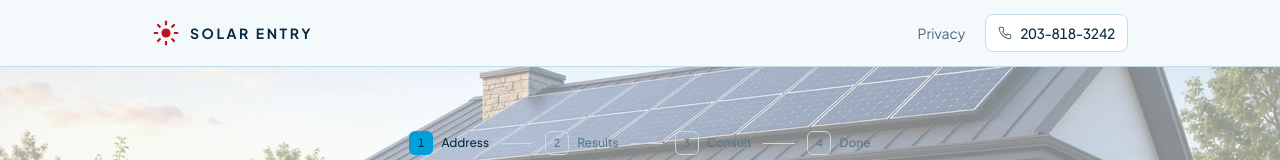
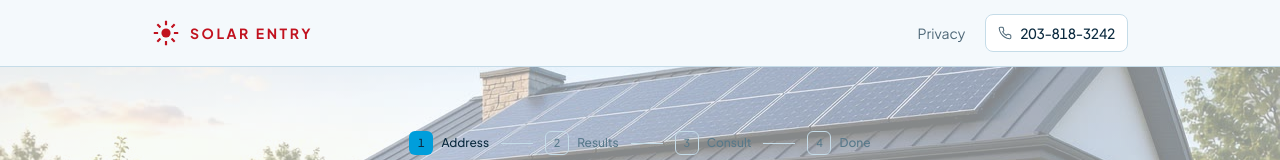
Before and after one commit to myagentmarcel-collab/solarentry, a Next.js app: page / in a window 1280 px wide. Shown: the top 160 px of the page. Built offline with nearby package versions, Linux system fonts and the light colour scheme.

Commit message:
Match Solar Entry wordmark and mark in deep crimson

```diff
--- a/src/components/BrandMark.tsx
+++ b/src/components/BrandMark.tsx
@@ -76,7 +76,7 @@ export function BrandWordmark({
 
   return (
     <span
-      className={`select-none text-[var(--foreground)] ${text} ${className}`}
+      className={`select-none text-[#C1121F] ${text} ${className}`}
     >
       SOLAR ENTRY
     </span>
```
